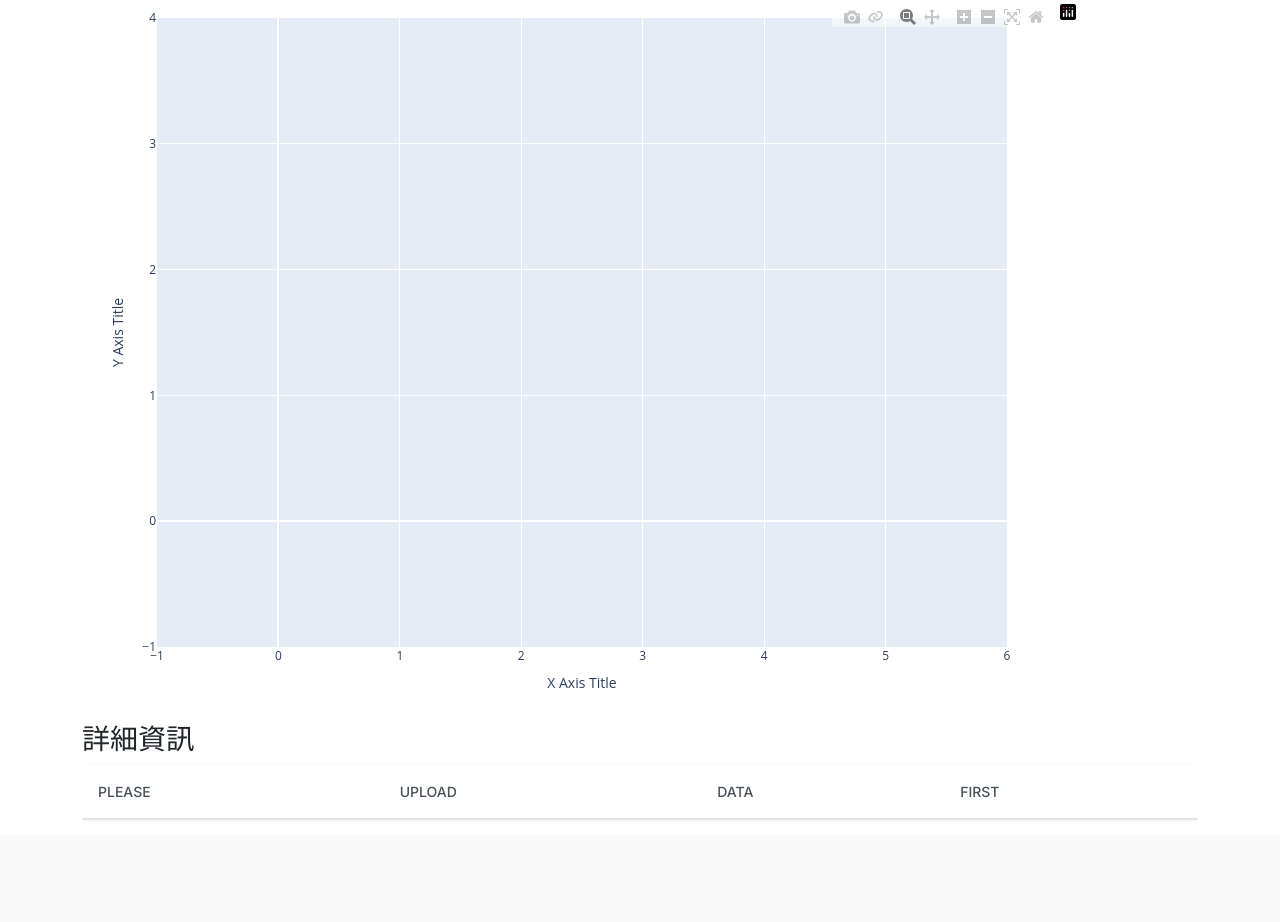
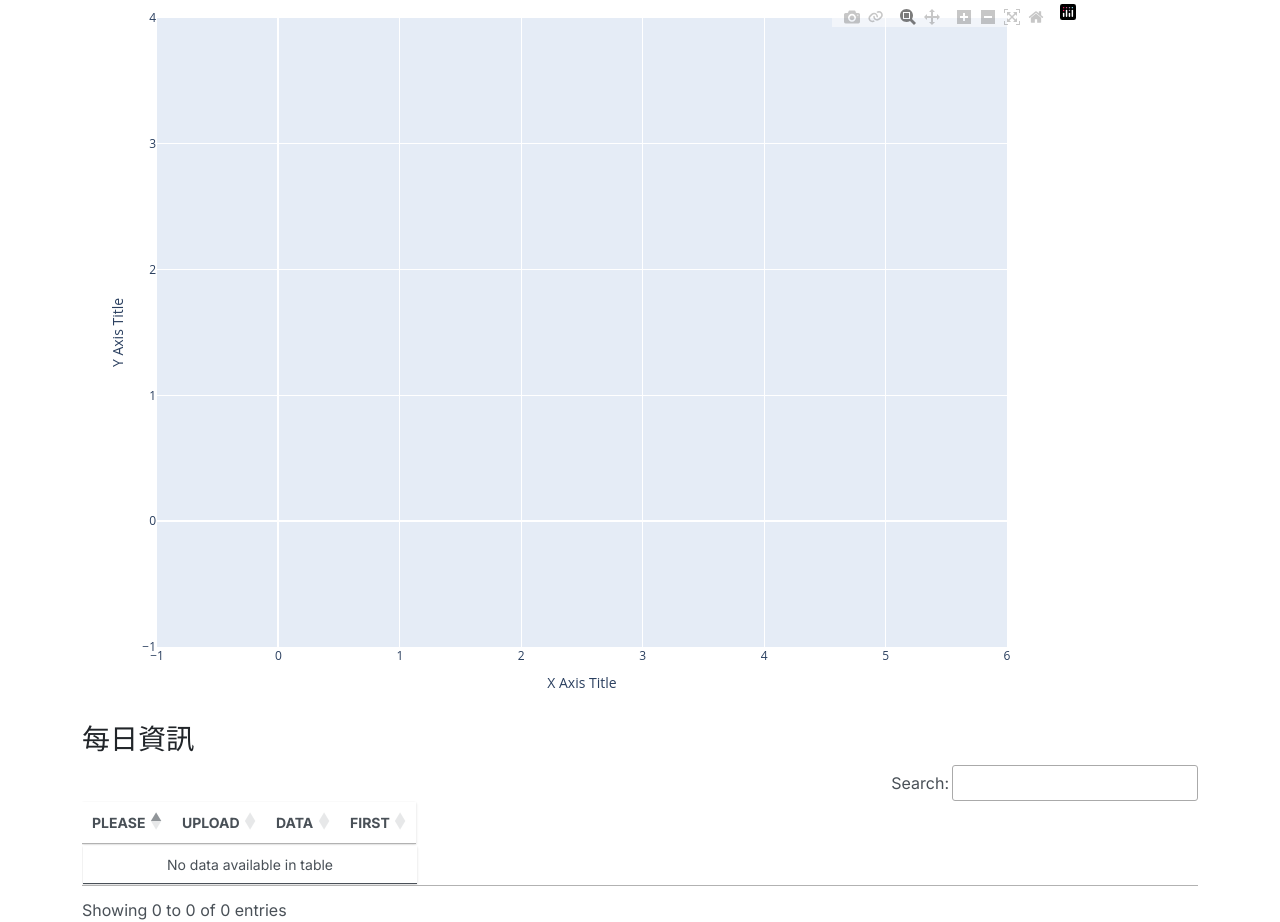
Before and after one commit to Tiffanyiilapom/v3_prod_report, a Django app: page /weekly/ in a window 1280 px wide. Shown: the part 95-1017 px from the top of the page. Before the commit the page ends 915 px from the top, so only its background shows below. Run offline with Django 4.2, Linux system fonts and the light colour scheme; lists and menus that the app fills with data are empty; some libraries are stand-ins or nearby versions.

Commit message:
周表格套模板

```diff
--- a/template/page1_daily.html
+++ b/template/page1_daily.html
@@ -29,7 +29,6 @@
     .dt-input {
         margin-right: 10px; /* Space between label and select menu */
     }
-
 </style>
 <body>
     <nav class="navbar navbar-expand-lg navbar-dark bg-primary" style="padding: 0.5rem 1rem; height: 70px;">
--- a/template/page2_weekly.html
+++ b/template/page2_weekly.html
@@ -5,9 +5,17 @@
     <meta name="viewport" content="width=device-width, initial-scale=1.0">
     {% load static %}
     <link rel="stylesheet" href="{% static 'css/datatable.css' %}" type="text/css">
+    <script src="https://code.jquery.com/jquery-3.6.0.min.js"></script>
+    <link rel="stylesheet" href="https://cdn.datatables.net/2.0.8/css/dataTables.dataTables.css">
+    <script src="https://cdn.datatables.net/2.0.8/js/dataTables.js"></script>
     <link rel="stylesheet" href="https://cdn.jsdelivr.net/npm/bootswatch@5.2.3/dist/zephyr/bootstrap.min.css">
     <title>{% block title %}SMT 生產報表{% endblock %}</title>
 </head>
+<style>
+    .dataTable {
+        font-size: 16 px;
+    }
+</style>
 <body>
     <nav class="navbar navbar-expand-lg navbar-dark bg-primary" style="padding: 0.5rem 1rem; height: 70px;">
         <div class="container-fluid">
@@ -56,8 +64,8 @@
     </div>
     <div class="container mt-4">
         <div id="data_container" style="overflow-x: auto; overflow-y: auto; white-space: nowrap;">
-            <h3 style="text-align:left">詳細資訊</h3>
-            <table id="weektable" name="weektable" class="table table-hover" style="margin-left: 0px;margin-right: auto;">
+            <h3 style="text-align:left">每日資訊</h3>
+            <table id="weektable" name="weektable" class="table table-hover" style="margin:1px;">
                 {% csrf_token %}
                 <thead>
                     <tr>
@@ -80,8 +88,12 @@
             </table>
         </div>
     </div>
-
 </body>
+<script>
+    $(document).ready(function() {
+        $('#weektable').DataTable({"paging": false, scrollX: true})
+    });
+</script>
 <script>
 document.addEventListener("DOMContentLoaded", function() {
     var columnCount = document.getElementById("weektable").getElementsByTagName("th").length;
@@ -94,7 +106,5 @@ document.addEventListener("DOMContentLoaded", function() {
         });
     });
 });
-
 </script>
-
 </html>
```
